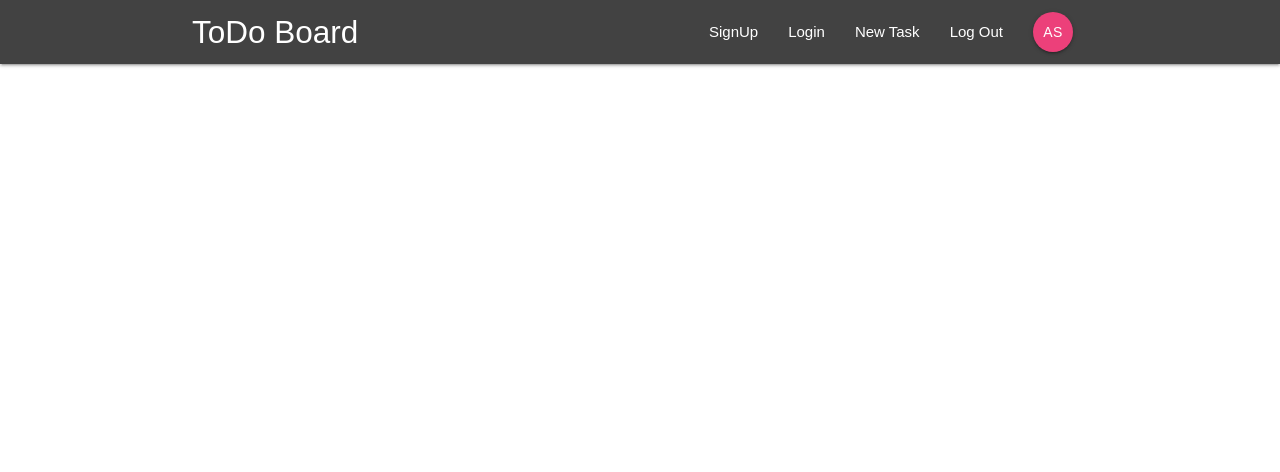
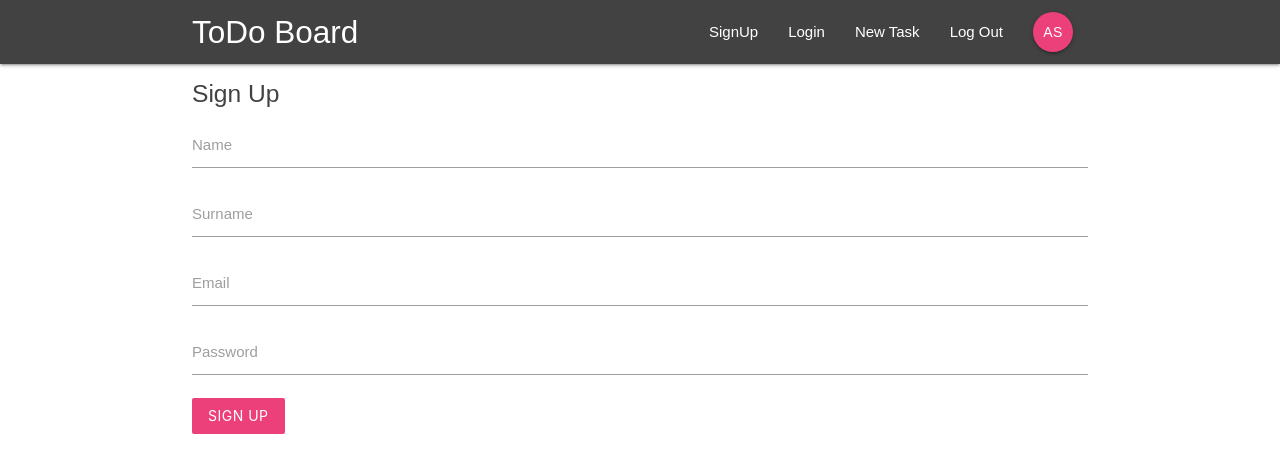
Before and after one commit to andriisavchuk/react-todoboard, a React (Create React App) app: page /signup in a window 1280 px wide. Shown: the top 472 px of the page. Built offline with nearby package versions, Linux system fonts and the light colour scheme.

Commit message:
Add SignUp basic setup

```diff
--- a/src/App.js
+++ b/src/App.js
@@ -4,6 +4,7 @@
 import Dashboard from './components/dashboard/Dashboard';
 import ToDoDetails from './components/todo/ToDoDetails';
 import SignIn from "./components/auth/SignIn";
+import SignUp from "./components/auth/SignUp";
 
 class App extends Component {
   render() {
@@ -15,6 +16,7 @@
             <Route exact path="/" component={Dashboard} />
             <Route path="/todo/:id" component={ToDoDetails} />
             <Route path="/signin" component={SignIn} />
+            <Route path="/signup" component={SignUp} />
           </Switch>
         </div>
       </Router>
--- a/src/components/auth/SignUp.js
+++ b/src/components/auth/SignUp.js
@@ -0,0 +1,56 @@
+import React, {Component} from 'react';
+
+class SignUp extends Component {
+  state = {
+    name: '',
+    surname: '',
+    email: '',
+    password: ''
+  };
+
+  onSubmitHandler = event => {
+    event.preventDefault();
+    console.log(this.state);
+  };
+
+  onChangeHandler = event => {
+    this.setState({
+      [event.target.id]: event.target.value
+    })
+  };
+
+  render() {
+    return (
+      <div className='container'>
+        <form onSubmit={this.onSubmitHandler} className='white'>
+          <h5 className="grey-text text-darken-3">Sign Up</h5>
+          <div className="input-field">
+            <label htmlFor="name">Name</label>
+            <input type="text" id='name' onChange={this.onChangeHandler}/>
+          </div>
+
+          <div className="input-field">
+            <label htmlFor="surname">Surname</label>
+            <input type="text" id='surname' onChange={this.onChangeHandler}/>
+          </div>
+
+          <div className="input-field">
+            <label htmlFor="email">Email</label>
+            <input type="email" id='email' onChange={this.onChangeHandler}/>
+          </div>
+
+          <div className="input-field">
+            <label htmlFor="password">Password</label>
+            <input type="password" id='password' onChange={this.onChangeHandler}/>
+          </div>
+
+          <div className="input-field">
+            <button className="btn pink lighten-1 z-depth-0">Sign Up</button>
+          </div>
+        </form>
+      </div>
+    );
+  }
+}
+
+export default SignUp;
```
